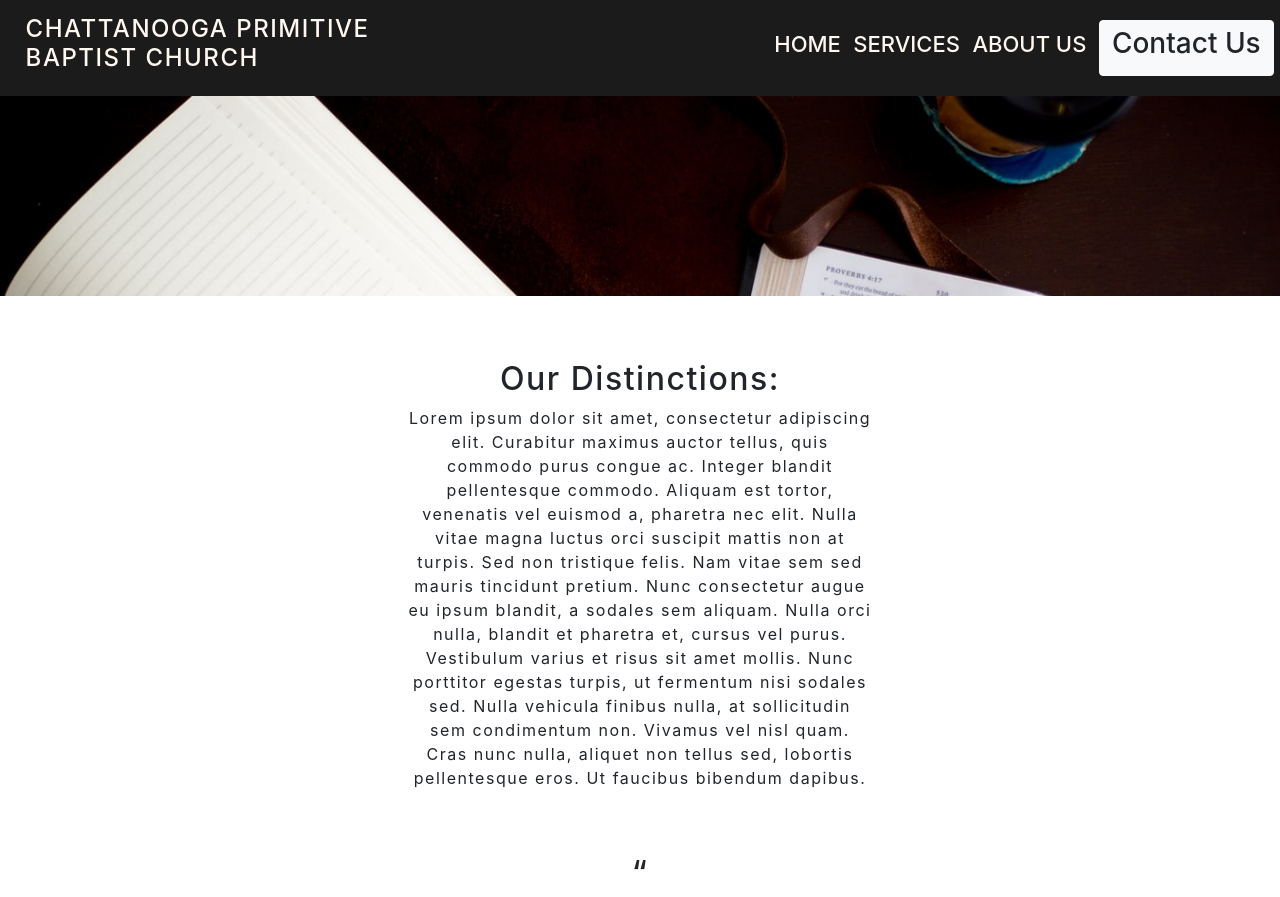
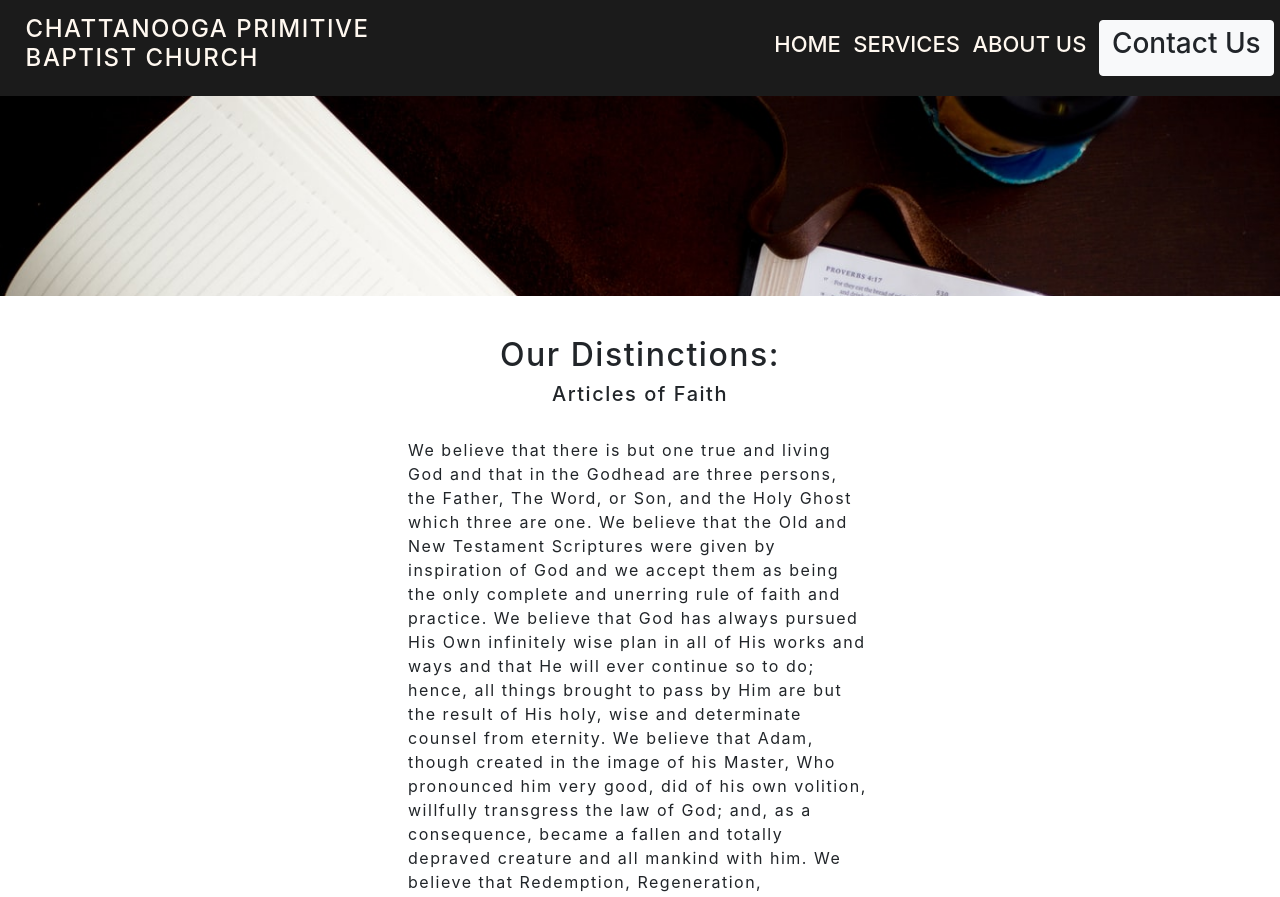
Before and after one commit to JackSkiles/c_v2, a React (Create React App) app in the folder client/: page /beliefs in a window 1280 px wide. Shown: the top 897 px of the page. Built offline with nearby package versions, Linux system fonts and the light colour scheme; what react-google-maps would draw is missing.

Commit message:
added info to distinctions page

```diff
--- a/client/src/components/Beliefs.jsx
+++ b/client/src/components/Beliefs.jsx
@@ -9,15 +9,26 @@ export default function Beliefs() {
                 <img className="topImg" src="bible.jpg"></img>
             </div>
             <div className="mainCont">
-                <div className="textCont">
                     <h2>Our Distinctions:</h2>
-                    <p>Lorem ipsum dolor sit amet, consectetur adipiscing elit. Curabitur maximus auctor tellus, quis commodo purus congue ac.
-                            Integer blandit pellentesque commodo. Aliquam est tortor, venenatis vel euismod a, pharetra nec elit. Nulla vitae magna luctus orci suscipit mattis non at turpis. Sed non tristique felis. Nam vitae sem sed mauris tincidunt pretium. Nunc consectetur augue eu ipsum blandit, a sodales sem aliquam. Nulla orci nulla, blandit et pharetra et, cursus vel purus. Vestibulum varius et risus sit amet mollis. Nunc porttitor egestas turpis, ut fermentum nisi sodales sed. Nulla vehicula finibus nulla, at sollicitudin sem condimentum non. Vivamus vel nisl quam. Cras nunc nulla, aliquet non tellus sed, lobortis pellentesque eros. Ut faucibus bibendum dapibus.</p>
+                    <h5>Articles of Faith</h5>
+                <div className="textCont2">
+                    <p>
+                        We believe that there is but one true and living God and that in the Godhead are three persons, the Father, The Word, or Son, and the Holy Ghost which three are one.
+                        We believe that the Old and New Testament Scriptures were given by inspiration of God and we accept them as being the only complete and unerring rule of faith and practice.
+                        We believe that God has always pursued His Own infinitely wise plan in all of His works and ways and that He will ever continue so to do; hence, all things brought to pass by Him are but the result of His holy, wise and determinate counsel from eternity.
+                        We believe that Adam, though created in the image of his Master, Who pronounced him very good, did of his own volition, willfully transgress the law of God; and, as a consequence, became a fallen and totally depraved creature and all mankind with him.
+                        We believe that Redemption, Regeneration, Sanctification, Justification, and Salvation are by virtue of the birth, life, death, resurrection, and mediation of Jesus Christ, and in no other way; and that all the graces of the spirit are referable to the church of God.
+                        We believe that all the saints were predestinated unto the adoption of children by Jesus Christ, elected to eternal salvation according to the foreknowledge of God the Father; that they will all be called with a holy calling and the righteousness of Christ actually imputed to them by the effectual working of the Holy Spirit, so that none of the heirs of promise can be eternally lost.
+                        We believe that all the elect of God were chosen in Christ Jesus before the foundation of the world, that they should be holy and without blame before Him in love.
+                        We believe that immersion, upon profession of faith in Christ, in the name of the sacred Trinity, by one duly authorized by the church to administer the ordinances of God in the church, is gospel baptism, and that only; and that all persons so baptized who shall continue to walk circumspectly shall have the right to partake of the Lord’s Supper, and no other.
+                        We believe that the Church of Christ is a body corporate, possessing full power to govern herself; and having the exclusive right to receive and to discipline her own members, knowing no rule but the Word of God, she is, therefore, independent.
+                        We believe that there will be a resurrection of the dead, both of the just and the unjust, and that the happiness of the righteous, and the punishment of the wicked will both be eternal. We believe that the grace of God that bringeth salvation teaches us that, denying ungodliness and worldly lust, we should live soberly, righteously, and godly in this present world; and that it is, therefore, the duty of all church members to be jointly and severally engaged in every good work for the glory of God and the honor of the Christian religion.
+                    </p>
                 </div>
                 <div className="textCont">
                     <h2>“</h2>
                     <p>
-                    For by grace are ye saved through faith; and that not of yourselves: it is the gift of God: Not of works, lest any man should boast.</p>
+                        For by grace are ye saved through faith; and that not of yourselves: it is the gift of God: Not of works, lest any man should boast.</p>
                     <p>— Ephesians 2:8-9</p>
                 </div>
             </div>
```
